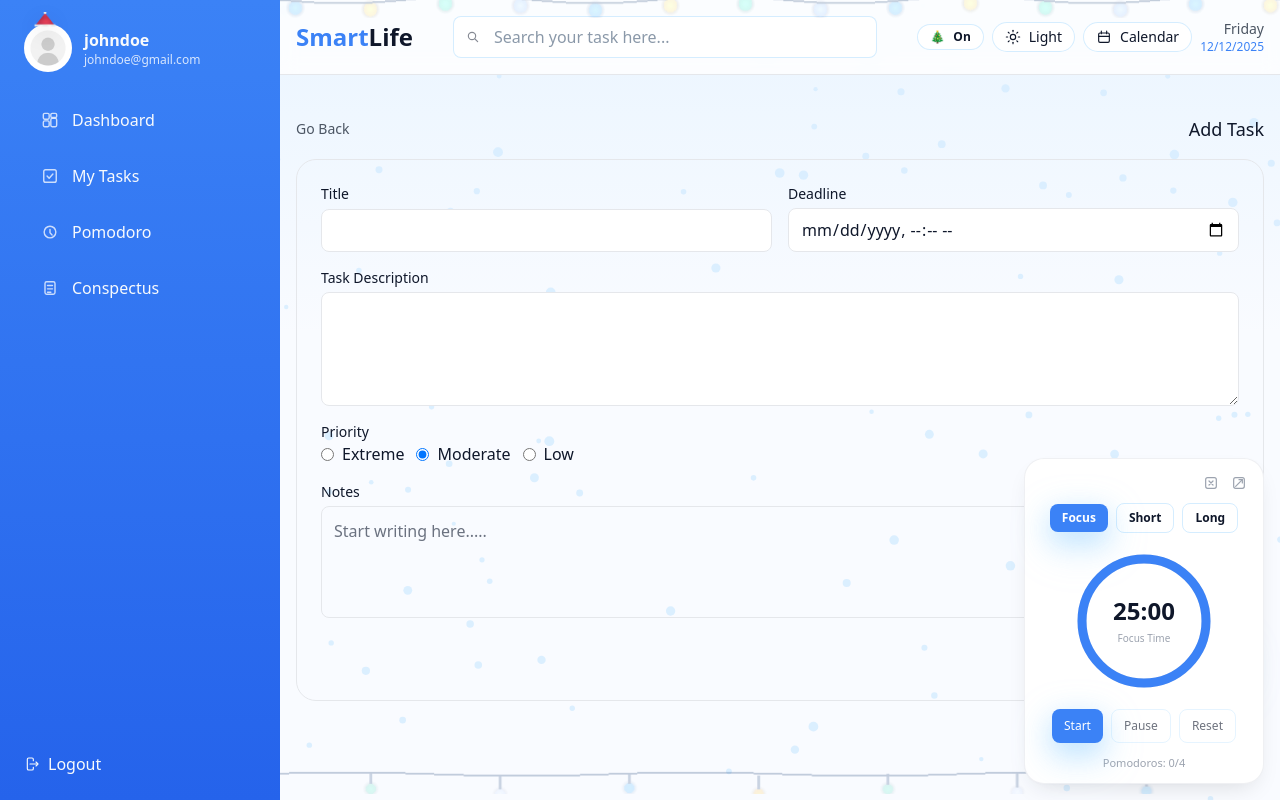
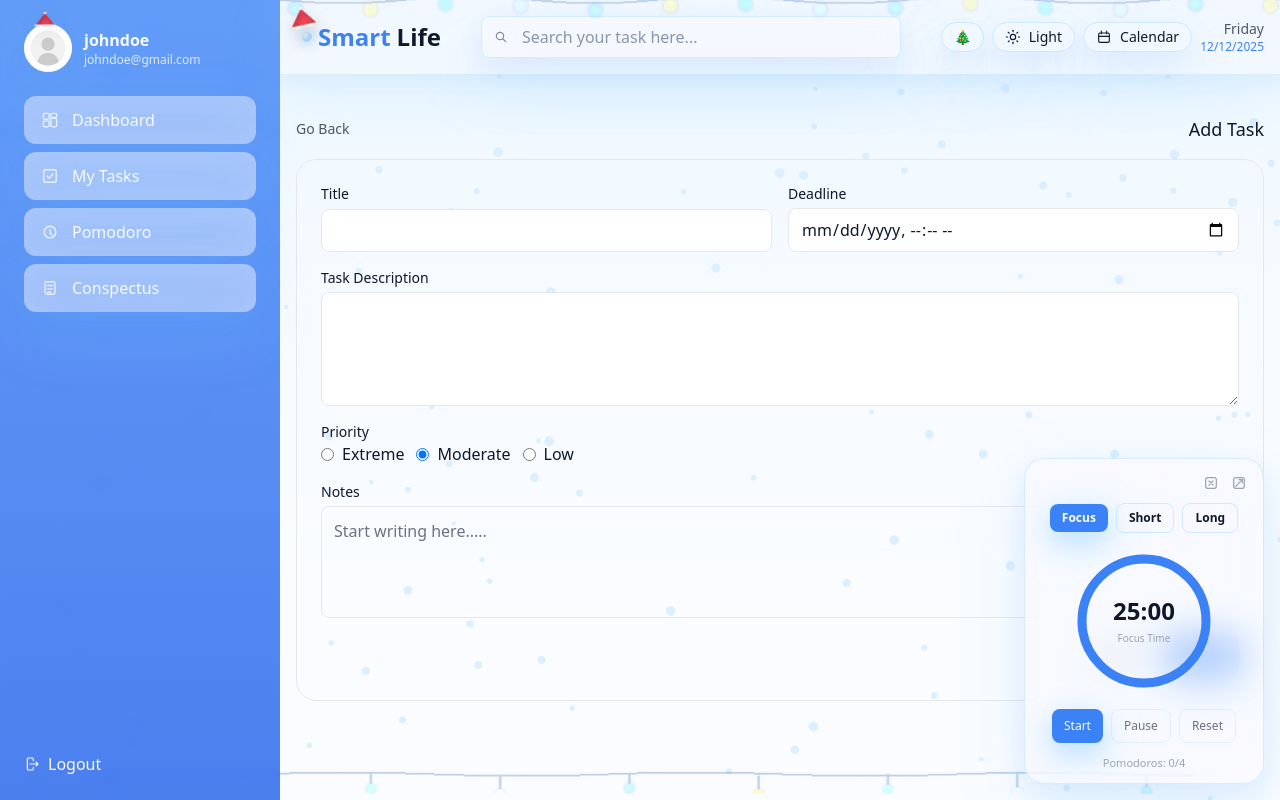
Before and after one commit to bexultvn/smartlife-mvp, a website built with Vite: page pages/add-task.html in a window 1280 px wide. Built offline with nearby package versions, Linux system fonts and the light colour scheme.

Commit message:
new year mode

```diff
--- a/public/styles/newyear.css
+++ b/public/styles/newyear.css
@@ -1,6 +1,6 @@
 :root.newyear-mode,
 html.newyear-mode {
-  --ny-snow-color: #d6ecff;
+  --ny-snow-color: #b8deff;
   --ny-accent: #7dc8ff;
   --sl-bg: #f9fbff;
   --sl-text: #0f172a;
@@ -58,14 +58,10 @@ html.newyear-mode .sl-app-body {
   background: linear-gradient(180deg, rgba(125, 200, 255, 0.12) 0%, transparent 42%), var(--sl-bg);
 }
 
-html.newyear-mode .card {
-  box-shadow: 0 12px 32px rgba(0, 61, 112, 0.12), 0 4px 14px rgba(93, 200, 255, 0.12);
-  border-color: var(--sl-border);
-}
-
-html.newyear-mode .btn-primary {
-  box-shadow: 0 10px 26px rgba(125, 200, 255, 0.32);
-  filter: drop-shadow(0 10px 18px rgba(125, 200, 255, 0.3));
+html.newyear-mode:not([data-theme="dark"]) .sl-app-body {
+  background:
+    linear-gradient(180deg, rgba(230, 245, 255, 0.65) 0%, rgba(230, 245, 255, 0.2) 40%, transparent 70%),
+    rgba(249, 251, 255, 0.72);
 }
 
 #snow {
@@ -92,6 +88,8 @@ html.newyear-mode .btn-primary {
   object-fit: contain;
   animation: glow 2s infinite ease-in-out;
   image-rendering: optimizeQuality;
+  filter: drop-shadow(0 6px 18px rgba(255, 255, 255, 0.92)) saturate(1.3) brightness(1.08);
+  opacity: 0.98;
 }
 
 .newyear-garland-anchored {
@@ -155,3 +153,101 @@ html.newyear-mode .btn-primary {
     width: 60%;
   }
 }
+
+.newyear-mode [data-brand] {
+  position: relative;
+  display: inline-flex;
+  align-items: center;
+  gap: 6px;
+  padding-left: 6px;
+}
+
+.newyear-mode [data-brand]::after {
+  content: "";
+  position: absolute;
+  top: -18px;
+  left: -14px;
+  width: 42px;
+  height: 34px;
+  background: url("/assets/newyear/hat.png") center / contain no-repeat;
+  transform: rotate(-12deg);
+  pointer-events: none;
+  filter: drop-shadow(0 8px 10px rgba(0, 0, 0, 0.2));
+  z-index: 2;
+}
+
+.newyear-mode [data-brand]::before {
+  content: "";
+  width: 10px;
+  height: 10px;
+  border-radius: 999px;
+  background: radial-gradient(circle at 30% 30%, #e3f6ff 0, #7dc8ff 60%, rgba(125, 200, 255, 0.1) 100%);
+  box-shadow:
+    0 0 12px rgba(125, 200, 255, 0.9),
+    0 0 18px rgba(125, 200, 255, 0.4);
+  animation: glow 2.2s infinite ease-in-out;
+}
+
+html.newyear-mode .card {
+  box-shadow: 0 12px 32px rgba(0, 61, 112, 0.12), 0 4px 14px rgba(93, 200, 255, 0.12);
+  border-color: var(--sl-border);
+}
+
+html.newyear-mode:not([data-theme="dark"]) .card,
+html.newyear-mode:not([data-theme="dark"]) .field,
+html.newyear-mode:not([data-theme="dark"]) .bg-white {
+  background-color: rgba(246, 248, 255, 0.58) !important;
+  backdrop-filter: blur(18px);
+  border-color: rgba(125, 200, 255, 0.28) !important;
+  box-shadow: 0 26px 70px rgba(125, 200, 255, 0.18), 0 10px 28px rgba(93, 160, 240, 0.12);
+}
+html.newyear-mode:not([data-theme="dark"]) [class*="bg-white/"] {
+  background-color: rgba(246, 248, 255, 0.52) !important;
+  backdrop-filter: blur(18px);
+  border-color: rgba(125, 200, 255, 0.22) !important;
+  box-shadow: 0 22px 64px rgba(125, 200, 255, 0.16), 0 8px 22px rgba(93, 160, 240, 0.1);
+}
+
+html.newyear-mode:not([data-theme="dark"]) .bg-white\/80,
+html.newyear-mode:not([data-theme="dark"]) .bg-white\/70,
+html.newyear-mode:not([data-theme="dark"]) .bg-gray-50,
+html.newyear-mode:not([data-theme="dark"]) .bg-gray-50\/40,
+html.newyear-mode:not([data-theme="dark"]) .bg-slate-50,
+html.newyear-mode:not([data-theme="dark"]) .bg-slate-50\/70,
+html.newyear-mode:not([data-theme="dark"]) .bg-gray-100 {
+  background-color: rgba(246, 248, 255, 0.5) !important;
+  backdrop-filter: blur(18px);
+  border-color: rgba(125, 200, 255, 0.2) !important;
+  box-shadow: 0 20px 60px rgba(125, 200, 255, 0.14), 0 7px 18px rgba(93, 160, 240, 0.09);
+}
+
+html.newyear-mode:not([data-theme="dark"]) .sl-sidebar {
+  background: linear-gradient(180deg, rgba(59, 130, 246, 0.78) 0%, rgba(37, 99, 235, 0.82) 100%);
+  backdrop-filter: blur(6px);
+  color: #f8fafc;
+}
+
+html.newyear-mode:not([data-theme="dark"]) .sl-sidebar a,
+html.newyear-mode:not([data-theme="dark"]) .sl-sidebar button {
+  color: #f8fafc;
+}
+
+html.newyear-mode:not([data-theme="dark"]) .sl-sidebar a:hover {
+  background-color: rgba(255, 255, 255, 0.08);
+}
+
+html.newyear-mode:not([data-theme="dark"]) .pill {
+  background-color: transparent !important;
+  backdrop-filter: none;
+  border-color: rgba(125, 200, 255, 0.32) !important;
+}
+
+html.newyear-mode .btn-primary {
+  box-shadow: 0 10px 26px rgba(125, 200, 255, 0.32);
+  filter: drop-shadow(0 10px 18px rgba(125, 200, 255, 0.3));
+}
+
+html.newyear-mode:not([data-theme="dark"]) .newyear-garland img {
+  filter: drop-shadow(0 6px 20px rgba(255, 255, 255, 1)) saturate(1.45) brightness(1.12);
+  opacity: 1;
+}
--- a/src/js/layout.js
+++ b/src/js/layout.js
@@ -90,7 +90,7 @@ export function renderLayout({ active = "", title = "SmartLife", content = "", t
       <!-- Top toolbar -->
       <header class="bg-white/80 backdrop-blur border-b relative" data-main-header>
         <div class="container max-w-7xl py-4 flex items-center justify-between gap-4">
-          <h1 class="text-2xl font-semibold"><span class="text-accent-500">Smart</span>Life</h1>
+          <h1 class="text-2xl font-semibold sl-brand" data-brand><span class="text-accent-500">Smart</span>Life</h1>
           <div class="flex-1 mx-6 hidden md:block">
             <label class="relative block">
               <input id="globalSearch" type="search" placeholder="Search your task here..." class="w-full field pl-10" />
--- a/src/js/new-year-mode.js
+++ b/src/js/new-year-mode.js
@@ -14,17 +14,15 @@ export function getNewYearMode() {
 }
 
 export function newYearToggleMarkup(enabled = getNewYearMode()) {
-  const label = enabled ? "On" : "Off";
   const aria = enabled ? "Disable New Year mode" : "Enable New Year mode";
   return `
     <button type="button"
-      class="pill bg-white border text-xs md:text-sm shadow-sm"
+      class="pill bg-white border text-sm shadow-sm"
       data-newyear-toggle
       aria-pressed="${enabled}"
       aria-label="${aria}">
       <span aria-hidden="true">🎄</span>
-      <span class="hidden sm:inline">New Year Mode:</span>
-      <span data-newyear-label class="font-semibold">${label}</span>
+      <span class="hidden sm:inline">New Year Mode</span>
     </button>
   `;
 }
@@ -103,10 +101,6 @@ function bindToggleButtons() {
 function updateToggleButtons() {
   const enabled = getNewYearMode();
   document.querySelectorAll(TOGGLE_SELECTOR).forEach((btn) => {
-    const labelEl = btn.querySelector("[data-newyear-label]");
-    if (labelEl) {
-      labelEl.textContent = enabled ? "On" : "Off";
-    }
     btn.setAttribute("aria-pressed", String(enabled));
     btn.setAttribute("aria-label", enabled ? "Disable New Year mode" : "Enable New Year mode");
   });
```
